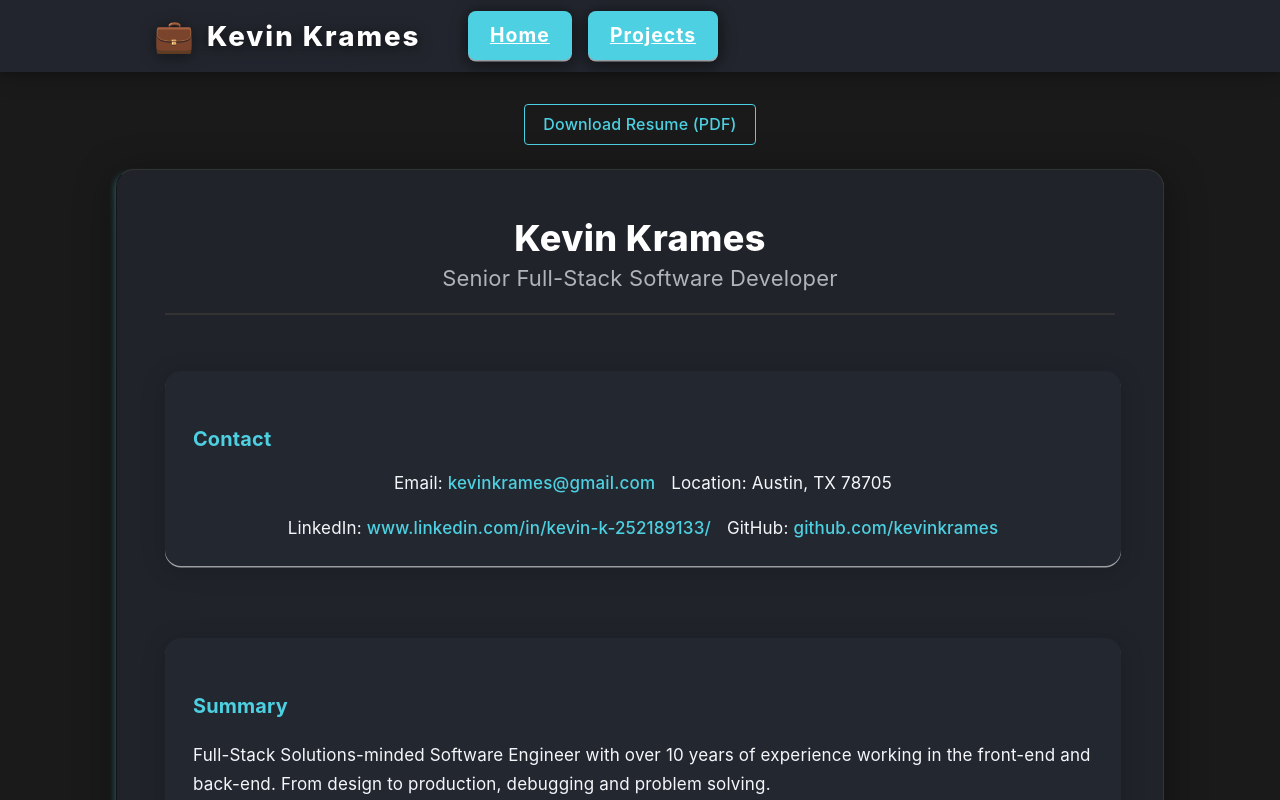
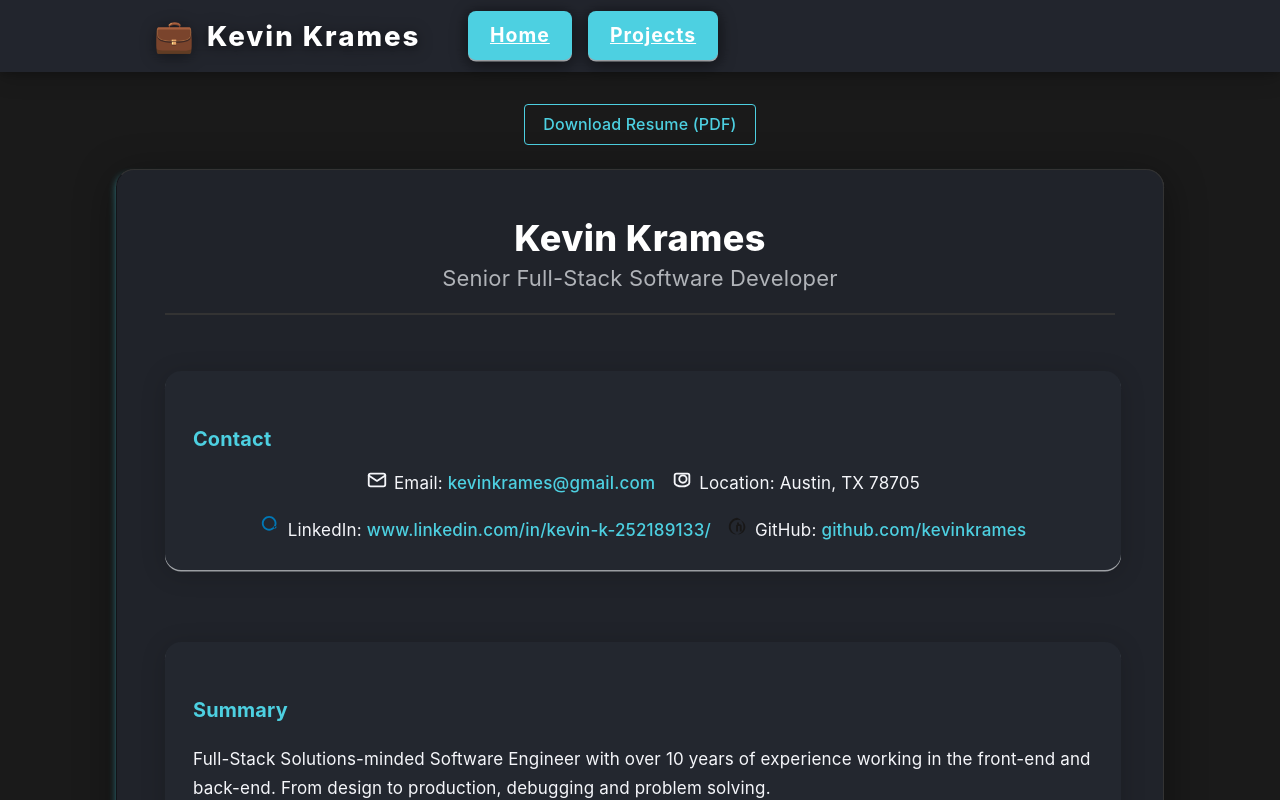
Before and after one commit to KevinKrames/KevinKrames, a React (Vite) app: page / in a window 1280 px wide. Shown: the top 800 px of the page. Built offline with nearby package versions, Linux system fonts and the light colour scheme.

Commit message:
add svgs

```diff
--- a/src/App.jsx
+++ b/src/App.jsx
@@ -13,6 +13,17 @@ const data = {
     github: 'github.com/kevinkrames',
   },
   summary: 'Full-Stack Solutions-minded Software Engineer with over 10 years of experience working in the front-end and back-end. From design to production, debugging and problem solving.',
+  skills: {
+    languages: [
+      'C#', 'PHP', 'Python', 'MySQL', 'Oracle', 'NoSQL/MongoDB', 'JavaScript/TypeScript', 'Java', 'C++', 'PowerShell'
+    ],
+    frameworks: [
+      'Angular', 'Node.js', 'React.js', 'Vue.js', 'jQuery', 'Express.js', 'Apache JMeter', 'Node.js', 'D3.js'
+    ],
+    tools: [
+      'Jenkins/CI DevOps automation','Git/Github Actions', 'REST APIs', 'Performance profiling', 'Kubernetes/Docker',  'AI API Orchestration', 'Prompt engineering', 'Agile methodology',  'Design Leading', 'Code Review','Pair Programming', 'SHA256 Salt/Data encryption', 'Accessibility/Screen Readers', 'OWASP penetration testing'
+    ]
+  },
   experience: [
     {
       company: 'Infotech Inc.',
@@ -106,10 +117,30 @@ function PanelRoutes() {
                   <section className="resume-contact resume-section-card">
                     <h3>Contact</h3>
                     <div className="contact-list">
-                    <span>Email: <a href={`mailto:${data.contact.email}`}>{data.contact.email}</a></span>
-                    <span>Location: {data.contact.location}</span>
-                    <span>LinkedIn: <a href={`https://${data.contact.linkedin}`} target="_blank" rel="noopener noreferrer">{data.contact.linkedin}</a></span>
-                    <span>GitHub: <a href={`https://${data.contact.github}`} target="_blank" rel="noopener noreferrer">{data.contact.github}</a></span>
+                    <span>
+                      <span style={{verticalAlign: 'middle', marginRight: '6px'}}>
+                        <svg width="22" height="22" viewBox="0 0 24 24" fill="none" stroke="currentColor" strokeWidth="2" strokeLinecap="round" strokeLinejoin="round"><rect x="3" y="5" width="18" height="14" rx="2"/><polyline points="3 7 12 13 21 7"/></svg>
+                      </span>
+                      Email: <a href={`mailto:${data.contact.email}`}>{data.contact.email}</a>
+                    </span>
+                    <span>
+                      <span style={{verticalAlign: 'middle', marginRight: '6px'}}>
+                        <svg width="22" height="22" viewBox="0 0 24 24" fill="none" stroke="currentColor" strokeWidth="2" strokeLinecap="round" strokeLinejoin="round"><path d="M17 11a4 4 0 1 1-8 0 4 4 0 0 1 8 0z"/><path d="M12 19c-4.418 0-8-1.79-8-4V7a2 2 0 0 1 2-2h12a2 2 0 0 1 2 2v8c0 2.21-3.582 4-8 4z"/></svg>
+                      </span>
+                      Location: {data.contact.location}
+                    </span>
+                    <span>
+                      <span style={{verticalAlign: 'middle', marginRight: '6px'}}>
+                        <svg width="22" height="22" viewBox="0 0 24 24" fill="none" xmlns="http://www.w3.org/2000/svg"><path d="M16 8a6 6 0 0 0-12 0c0 3.31 2.69 6 6 6s6-2.69 6-6zm-6 8c-4.41 0-8-3.59-8-8s3.59-8 8-8 8 3.59 8 8-3.59 8-8 8zm6.5-2.5c.83 0 1.5-.67 1.5-1.5S17.33 11 16.5 11 15 11.67 15 12.5s.67 1.5 1.5 1.5z" fill="#0077B5"/></svg>
+                      </span>
+                      LinkedIn: <a href={`https://${data.contact.linkedin}`} target="_blank" rel="noopener noreferrer">{data.contact.linkedin}</a>
+                    </span>
+                    <span>
+                      <span style={{verticalAlign: 'middle', marginRight: '6px'}}>
+                        <svg width="22" height="22" viewBox="0 0 24 24" fill="none" xmlns="http://www.w3.org/2000/svg"><path d="M12 2C6.48 2 2 6.48 2 12c0 4.41 3.59 8 8 8s8-3.59 8-8c0-5.52-4.48-10-8-10zm0 18c-4.41 0-8-3.59-8-8s3.59-8 8-8 8 3.59 8 8-3.59 8-8 8zm-1-13h2v2h-2zm1 2c-1.1 0-2 .9-2 2v6h2v-6h2v6h2v-6c0-1.1-.9-2-2-2z" fill="#181717"/></svg>
+                      </span>
+                      GitHub: <a href={`https://${data.contact.github}`} target="_blank" rel="noopener noreferrer">{data.contact.github}</a>
+                    </span>
                   </div>
                 </section>
                 {/* Summary */}
@@ -122,19 +153,19 @@ function PanelRoutes() {
                   <h3>Skills</h3>
                   <div className="skills-category">Languages</div>
                   <ul className="skills-list">
-                    {['C#', 'PHP', 'Python', 'MySQL', 'Oracle', 'NoSQL/MongoDB', 'JavaScript/TypeScript', 'Java', 'C++', 'PowerShell'].map(skill => (
+                    {data.skills.languages.map(skill => (
                       <li key={skill} className="skill-badge">{skill}</li>
                     ))}
                   </ul>
                   <div className="skills-category">Frameworks & Libraries</div>
                   <ul className="skills-list">
-                    {['Angular', 'Node.js', 'React.js', 'Vue.js', 'jQuery', 'Express.js', 'Apache JMeter', 'Node.js', 'D3.js'].map(skill => (
+                    {data.skills.frameworks.map(skill => (
                       <li key={skill} className="skill-badge">{skill}</li>
                     ))}
                   </ul>
                   <div className="skills-category">Tools & Other</div>
                   <ul className="skills-list">
-                    {['Jenkins/CI DevOps automation','Git/Github Actions', 'REST APIs', 'Performance profiling', 'Kubernetes/Docker',  'AI API Orchestration', 'Prompt engineering', 'Agile methodology',  'Design Leading', 'Code Review','Pair Programming', 'SHA256 Salt/Data encryption', 'Accessibility/Screen Readers', 'OWASP penetration testing'].map(skill => (
+                    {data.skills.tools.map(skill => (
                       <li key={skill} className="skill-badge">{skill}</li>
                     ))}
                   </ul>
@@ -303,14 +334,36 @@ function App() {
       <footer className="footer">
         <hr className="footer-separator" />
         <div className="footer-contact">
-          <span>Contact: </span>
-          <a href="mailto:kevinkrames@gmail.com">kevinkrames@gmail.com</a>
+          <span>
+            <span style={{verticalAlign: 'middle', marginRight: '6px'}}>
+              <svg width="22" height="22" viewBox="0 0 24 24" fill="none" stroke="currentColor" strokeWidth="2" strokeLinecap="round" strokeLinejoin="round"><rect x="3" y="5" width="18" height="14" rx="2"/><polyline points="3 7 12 13 21 7"/></svg>
+            </span>
+            <a href="mailto:kevinkrames@gmail.com">kevinkrames@gmail.com</a>
+          </span>
           <span> | </span>
-          <span>Austin, TX 78705</span>
+          <span>
+            <span style={{verticalAlign: 'middle', marginRight: '6px'}}>
+              <svg width="22" height="22" viewBox="0 0 24 24" fill="none" stroke="currentColor" strokeWidth="2" strokeLinecap="round" strokeLinejoin="round"><path d="M17 11a4 4 0 1 1-8 0 4 4 0 0 1 8 0z"/><path d="M12 19c-4.418 0-8-1.79-8-4V7a2 2 0 0 1 2-2h12a2 2 0 0 1 2 2v8c0 2.21-3.582 4-8 4z"/></svg>
+            </span>
+            Austin, TX 78705
+          </span>
           <span> | </span>
-          <a href="https://www.linkedin.com/in/kevin-k-252189133/" target="_blank" rel="noopener noreferrer">LinkedIn</a>
+          <span>
+            <span style={{verticalAlign: 'middle', marginRight: '6px'}}>
+              <svg width="22" height="22" viewBox="0 0 24 24" fill="none" xmlns="http://www.w3.org/2000/svg"><path d="M16 8a6 6 0 0 0-12 0c0 3.31 2.69 6 6 6s6-2.69 6-6zm-6 8c-4.41 0-8-3.59-8-8s3.59-8 8-8 8 3.59 8 8-3.59 8-8 8zm6.5-2.5c.83 0 1.5-.67 1.5-1.5S17.33 11 16.5 11 15 11.67 15 12.5s.67 1.5 1.5 1.5z" fill="#0077B5"/></svg>
+            </span>
+            <a href="https://www.linkedin.com/in/kevin-k-252189133/" target="_blank" rel="noopener noreferrer">LinkedIn</a>
+          </span>
           <span> | </span>
-          <a href="https://github.com/kevinkrames" target="_blank" rel="noopener noreferrer">GitHub</a>
+          <span>
+            <span style={{verticalAlign: 'middle', marginRight: '6px'}}>
+              <svg width="22" height="22" viewBox="0 0 24 24" fill="none" xmlns="http://www.w3.org/2000/svg">
+                <path d="M12 2C6.48 2 2 6.48 2 12c0 4.41 3.59 8 8 8s8-3.59 8-8c0-5.52-4.48-10-8-10zm0 18c-4.41 0-8-3.59-8-8s3.59-8 8-8 8 3.59 8 8-3.59 8-8 8zm1.07-7.75c-.15.03-.32.05-.5.05-.18 0-.35-.02-.5-.05-.15-.03-.29-.09-.41-.17-.12-.08-.23-.18-.32-.29-.09-.11-.16-.24-.21-.38-.05-.14-.08-.29-.08-.45 0-.16.03-.31.08-.45.05-.14.12-.27.21-.38.09-.11.2-.21.32-.29.12-.08.26-.14.41-.17.15-.03.32-.05.5-.05.18 0 .35.02.5.05.15.03.29.09.41.17.12.08.23.18.32.29.09.11.16.24.21.38.05.14.08.29.08.45 0 .16-.03.31-.08.45-.05.14-.12.27-.21.38-.09.11-.2.21-.32.29-.12.08-.26.14-.41.17z" fill="#fff"/>
+                <path d="M12 2C6.48 2 2 6.48 2 12c0 4.41 3.59 8 8 8s8-3.59 8-8c0-5.52-4.48-10-8-10zm0 18c-4.41 0-8-3.59-8-8s3.59-8 8-8 8 3.59 8 8-3.59 8-8 8zm-1-13h2v2h-2zm1 2c-1.1 0-2 .9-2 2v6h2v-6h2v6h2v-6c0-1.1-.9-2-2-2z" fill="#181717"/>
+              </svg>
+            </span>
+            <a href="https://github.com/kevinkrames" target="_blank" rel="noopener noreferrer">GitHub</a>
+          </span>
         </div>
         <a
           href="https://drive.usercontent.google.com/u/0/uc?id=16RATu39OAp-Z30AXYvHP2iQgwgUhESuX&export=download"
```
Also changed, not shown: index.html (+3 -2 lines).
